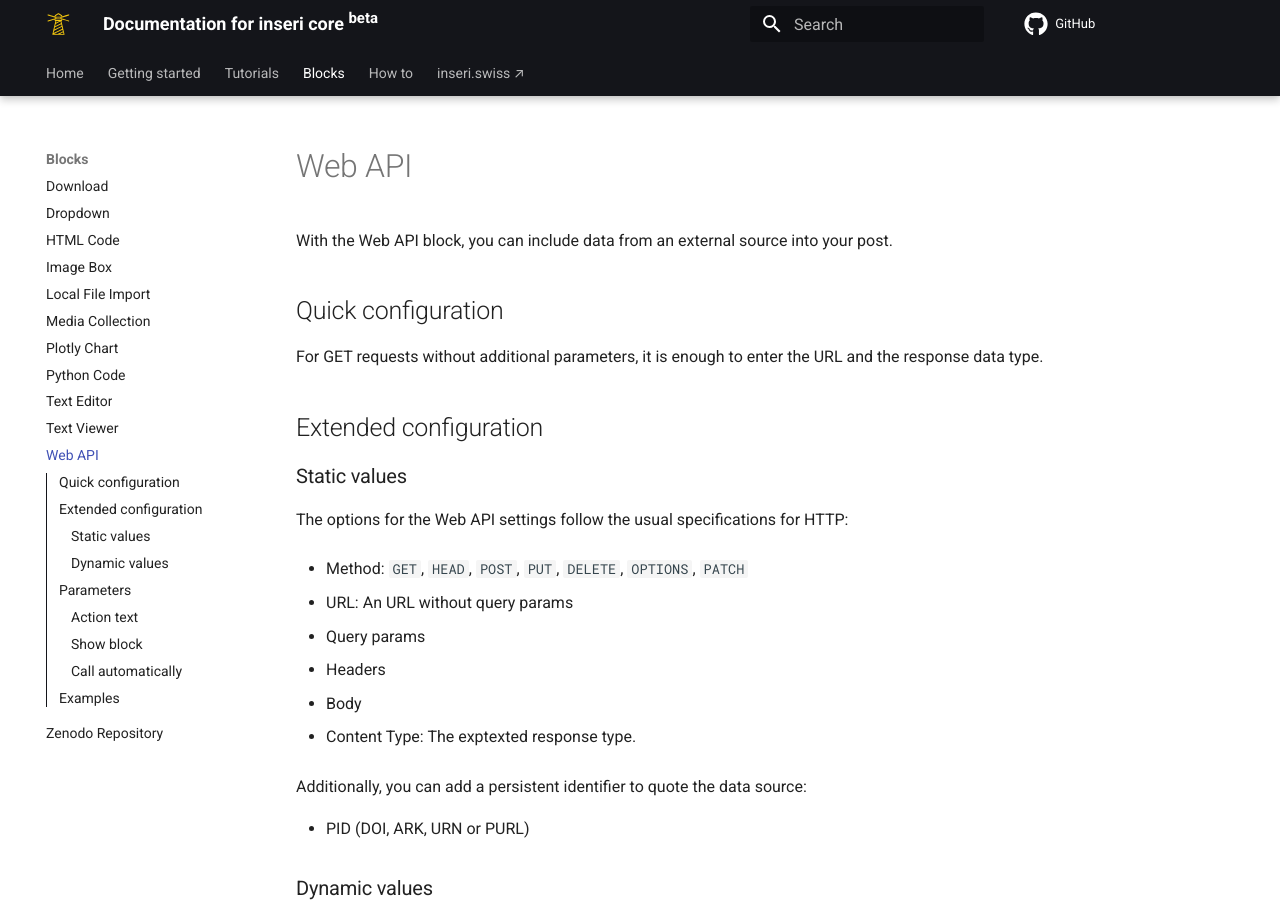
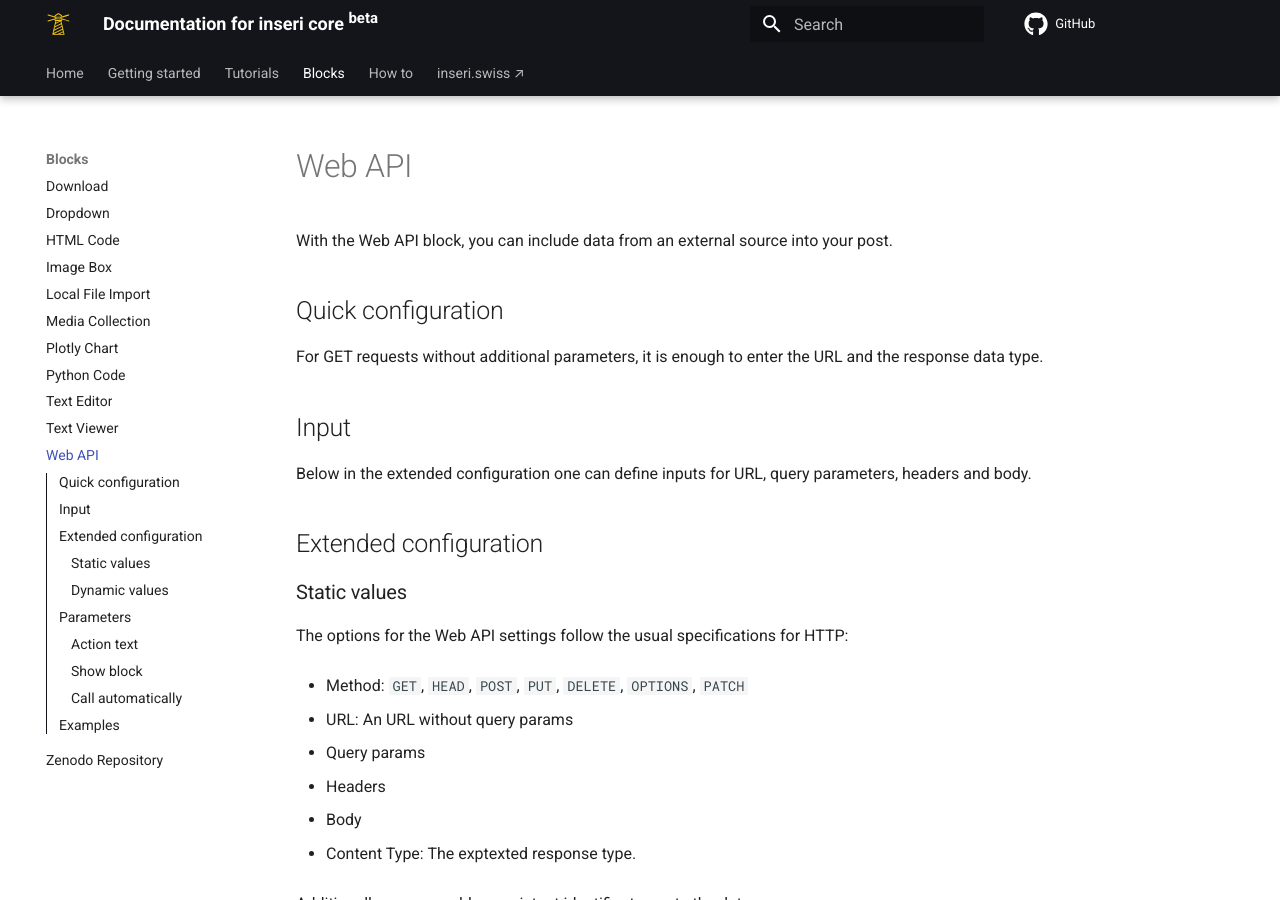
Before and after one commit to inseri-swiss/inseri-core-wp, an MkDocs documentation site: the page built from docs/blocks/webApi.md, in a window 1280 px wide and 900 px high. Built offline with MkDocs 1.6.1 and Material for MkDocs 9.7.7, drawn with Linux system fonts in a browser that asks for light colours; comment, search, counter and statistics services are not loaded.

Commit message:
docs: improve Web API docs

```diff
--- a/docs/blocks/webApi.md
+++ b/docs/blocks/webApi.md
@@ -5,6 +5,10 @@ With the Web API block, you can include data from an external source into your p
 ## Quick configuration
 
 For GET requests without additional parameters, it is enough to enter the URL and the response data type.
+
+## Input
+
+Below in the extended configuration one can define inputs for URL, query parameters, headers and body.
 
 ## Extended configuration
 
```
